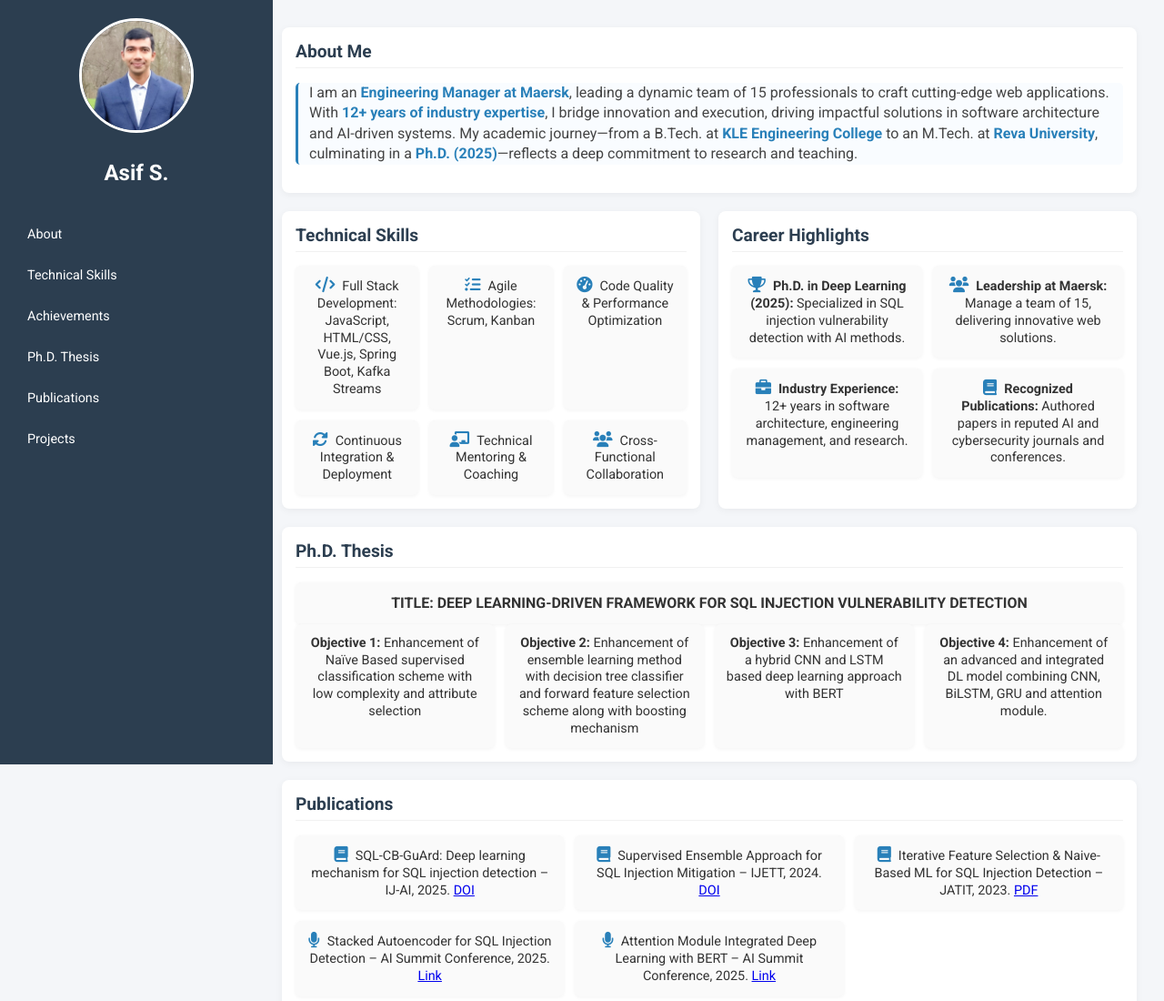
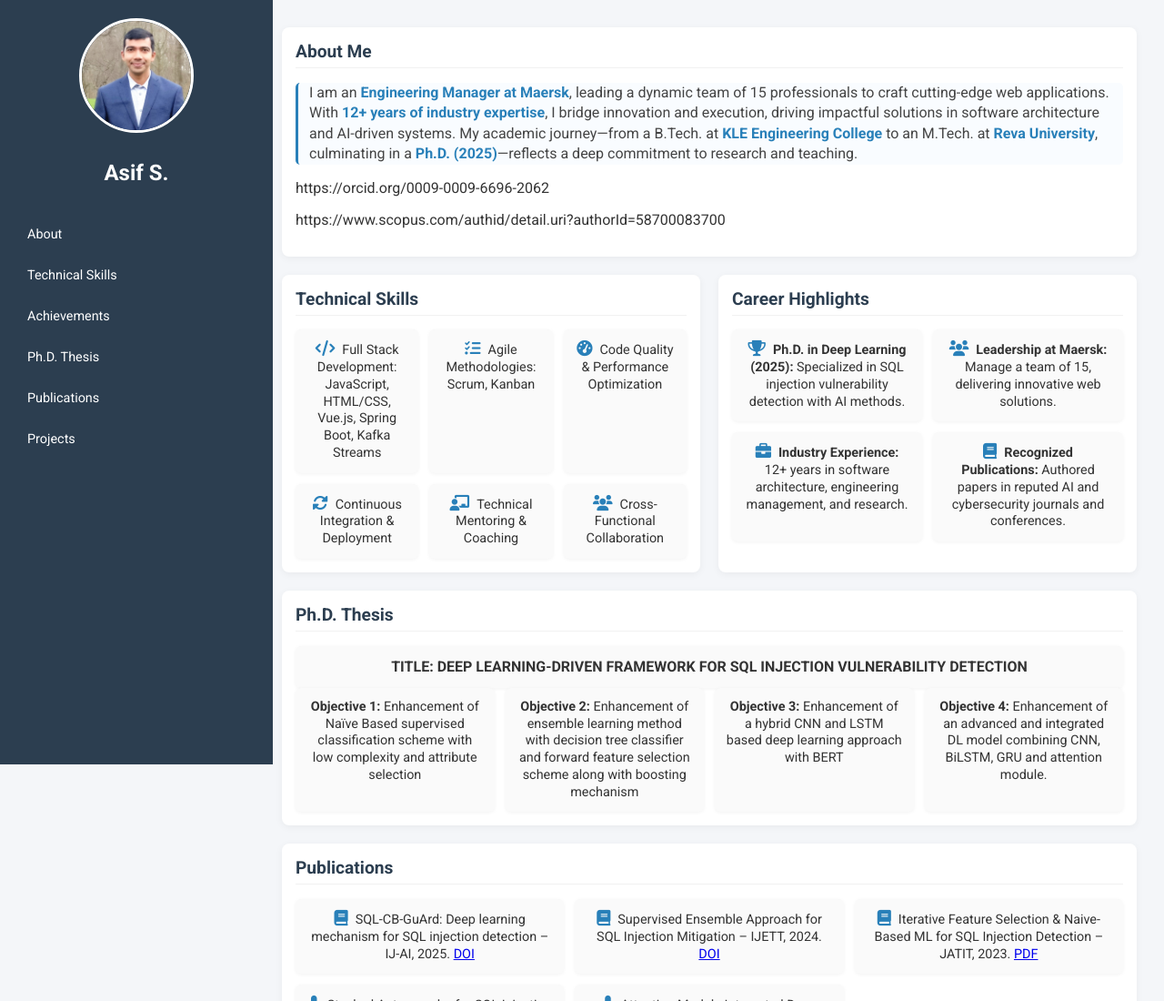
Before and after one commit to asifiqbal-91/aculty-portfolio, a plain HTML site: page index.html in a window 1280 px wide. Shown: the top 1100 px of the page at 91% size. Drawn offline with Linux system fonts and the light colour scheme.

Commit message:
Update index.html

```diff
--- a/index.html
+++ b/index.html
@@ -50,6 +50,8 @@
             <p class="about-text">
                 I am an <span class="highlight">Engineering Manager at Maersk</span>, leading a dynamic team of 15 professionals to craft cutting-edge web applications. With <span class="highlight">12+ years of industry expertise</span>, I bridge innovation and execution, driving impactful solutions in software architecture and AI-driven systems. My academic journey—from a B.Tech. at <span class="highlight">KLE Engineering College</span> to an M.Tech. at <span class="highlight">Reva University</span>, culminating in a <span class="highlight">Ph.D. (2025)</span>—reflects a deep commitment to research and teaching.
             </p>
+            <p>https://orcid.org/0009-0009-6696-2062</p>
+            <p>https://www.scopus.com/authid/detail.uri?authorId=58700083700</p>
         </section>
 
         <div class="row">
```
